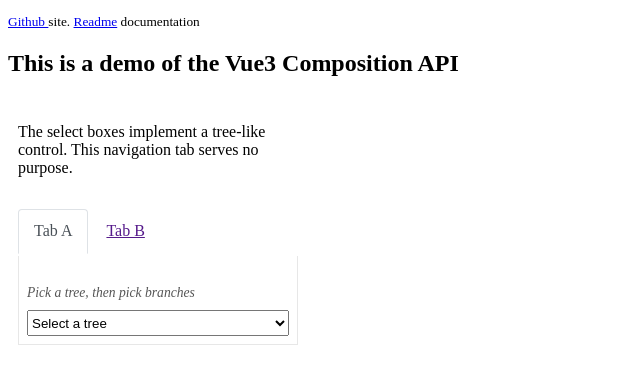
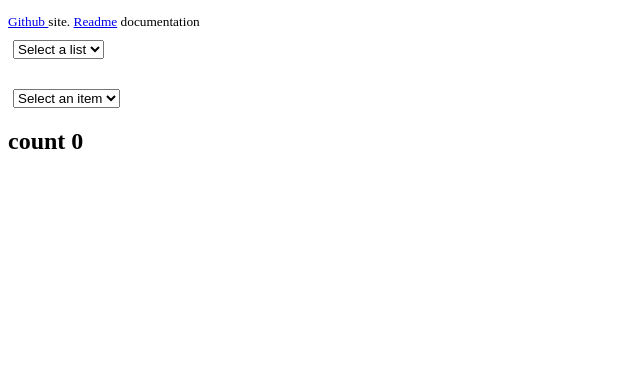
Before and after one commit to AaronDavidNewman/vue3base, a Vue app: page / in a window 1280 px wide. Shown: the top 384 px of the page, without its empty margins (0-640 px from the left). Built offline with nearby package versions, Linux system fonts and the light colour scheme.

Commit message:
experiment
smaller experiment with  dependent watches

```diff
--- a/Gruntfile.js
+++ b/Gruntfile.js
@@ -6,7 +6,7 @@ const { VueLoaderPlugin } =require('vue-loader');
 const { webpack, DefinePlugin } = require('webpack');
 const BASE_DIR = __dirname;
 const OUTPUT_DIR = BASE_DIR + '/build/';
-const buildFiles = ['main.js', 'sampleData.js', '/composables/treeView.js'];
+const buildFiles = ['main.js'];
 
 /**
  * @returns a webpack config object.  Useful if there are several build targets
--- a/src/components/App.vue
+++ b/src/components/App.vue
@@ -1,171 +1,61 @@
 <template>
+<div>
 <sub><a href="https://github.com/AaronDavidNewman/vue3base">Github </a> site.
 <a href="https://aarondavidnewman.github.io/vue3base/">Readme</a> documentation</sub>
-<h2>This is a demo of the Vue3 Composition API</h2>
-      <div class="tabContent">
-  <div class="itemPreferences">
-    <div class="itemPropertiesContainer">
-      <p>The select boxes implement a tree-like control.  This navigation tab serves no purpose.</p>
-      <ul class="nav-tabs">
-        <li class="nav-tab" :class="{ active: tabASelected }">
-          <a class="nav-link" href @click.prevent="showTabA">Tab A</a>
-        </li>
-        <li class="nav-item" :class="{ active: tabBSelected }">
-          <a class="nav-link" href @click.prevent="showTabB">Tab B</a>
-        </li>
-      </ul>
-      <div class="tab-content">
-        <div class="formSection tab-pane" :class="{ active: tabASelected }">
-          <p class="stdSubIntro">Pick a tree, then pick branches</p>
-          <treetop :treelist="treelist" :domId="domId" @tree-selected="treeSelected"></treetop>
-          <div v-for="level in compLevels" :key="level.id">
-            <treeview
-              :items="level.items"
-              :label="level.label"
-              :id="level.id"
-              :level="level.level"
-              @level-selected="levelSelected"
-              :domId="domId"
-            >
-            </treeview>
+</div>
+<div>
+          <select v-model='selectedList' >
+            <option value="" style="display: none">Select a list</option>
+            <option v-for="list in lists" :key="list" v-bind:value="list"> {{ list }}  </option>
+          </select>
+          <div><h2>{{ selectedList }} </h2></div>
+          <select v-model="selectedItem">
+            <option value="" style="display: none">Select an item</option>
+            <option v-for="item in selectedItems" :key="item" v-bind:value="item">  {{ item }}  </option>
+          </select>
+          <div><h2>{{ selectedItem }} count {{ selectedItemCount }} </h2></div>
           </div>
-        </div>
-        <div class="formSection tab-pane" :class="{ active: tabBSelected }">
-          <p class="stdSubIntro">Useless tabl here</p>
-        </div>
-        </div>
-      </div>
-    </div>
-  </div>
 </template>
 <script>
-import { ref, computed } from 'vue';
-import { default as manageTree } from '../composables/treeView';
-import { default as treetop } from "./treetop.vue";
-import { default as treeview } from "./treeview.vue";
+import { ref, watch } from 'vue';
+
 export default {
-  components: { treetop, treeview },
-  props: {
-    selectedTree: String,
-    selectedLevel: Number,
-    treelist: Array,
-    domId: String,
-    compLevels: Array,
-    tabASelected: Boolean,
-    tabBSelected: Boolean,
-    selectedTab: Number,
+  setup() {
+    const listData = {
+      "list1": ["value1-1", "value1-2", "value1-3"],
+      "list2": ["value2-1"]
+    }
+    const lists = ["list1", "list2"];
+    const selectedList = ref('');
+    const selectedItem = ref('');
+    const selectedItems = ref([]);
+    const selectedItemCount = ref(0);
+    watch (selectedList, (value, oldValue) => {
+      if (oldValue !== value) {
+        selectedItems.value = listData[value];
+        if (selectedItems.value.length === 1) {
+            selectedItem.value = selectedItems.value[0];
+          } else {
+            selectedItem.value = '';
+          }
+      }
+    });
+    watch (selectedItem, (value, oldValue) => {
+      if (value !== oldValue) {
+        selectedItemCount.value += 1;
+      }
+    });
+    return { selectedList, selectedItems, selectedItem, lists, selectedItemCount };
   },
-  setup(props) {
-    const selectedTree = ref('');
-    const selectedLevel = ref(-1);
-    const { compLevels, treelist } = manageTree(selectedTree, selectedLevel);
-    const domId = props.domId;
-    const selectedTab = ref(0);
-    const tabASelected = computed(() => selectedTab.value === 0);
-    const tabBSelected = computed(() => selectedTab.value === 1);
-    return { selectedTree, selectedLevel, treelist, domId, compLevels, tabASelected, tabBSelected, selectedTab };
-  },
-  methods: {
-    treeSelected(val) {
-      this.selectedTree = val.value;
-    },
-    showTabA() {
-      this.selectedTab = 0;
-    },
-    showTabB() {
-      this.selectedTab = 1;
-    },
-    levelSelected(val) {
-      this.selectedLevel = val.level;
-    },
-  },
+
 };
 </script>
 <style>
-.stdIntro {
-  font-size: 0.9rem;
-  margin-top: 0.5rem;
-  margin-bottom: 0.5rem;
+select {
+  margin-top: 10px;
+  margin-left: 5px;
 }
-
-.stdSubIntro {
-  font-size: 0.85rem;
-  padding: 0.5rem 0;
-  margin-bottom: 0;
-  font-style: italic;
-  color: #555;
-  line-height: 1.2;
-}
-.formSection {
-  padding: 0.5em;
-  border: 1px solid #e7e7e7;
-  border-top: none;
-}
-.itemPropertiesContainer {
-  flex-grow: 9;
-  flex-shrink: 1;
-  overflow: auto;
-  padding: 10px;
-  position: relative;
-  z-index: 1;
-}
-.itemPreferences {
-  border: solid 1px var(--items-bg-color);
-  display: flex;
-  flex-direction: column;
-  opacity: 1;
-  width: 300px;
-}
-.tabContent {
-  display: flex;
-  flex-direction: row;
-  flex-grow: 9;
-  flex-shrink: 0;
-}
-.nav-tabs > li {
-  float: left;
-  margin-bottom: -1px;
-  list-style: none;
-  position: relative;
-}
-.tab-content .tab-pane {
-  display: none;
-  visibility: hidden
-}
-.tab-content .tab-pane.active {
-  display: block;
-  visibility: visible
-}
-.nav-tabs > li > a {
-  margin-right: 2px;
-  line-height: 1.42857143;
-  border: 1px solid transparent;
-  border-radius: 4px 4px 0 0
-}
-.nav-tabs > li > a:hover {
-  border-color: #eee #eee #ddd
-}
-ul {
-  padding: 0;
-  display: inline-block;
-  margin-block-end:0;
-}
-.nav-tabs .nav-link {
-    margin-bottom: -1px;
-    background: 0 0;
-    border: 1px solid transparent;
-    border-top-left-radius: 0.25rem;
-    border-top-right-radius: 0.25rem;
-}
-.nav-tabs .active .nav-link {
-    color: #495057;
-    background-color: #fff;
-    border-color: #dee2e6 #dee2e6 #fff;
-    text-decoration: none;
-}
-.nav-tabs > li > a {
-    position: relative;
-    display: block;
-    padding: 10px 15px;
+option {
+   width: 300px;
 }
 </style>
--- a/src/main.js
+++ b/src/main.js
@@ -1,4 +1,4 @@
 import { createApp } from 'vue'
 import { default as App } from './components/App.vue';
 
-const  app = createApp(App, { domId: 'flibber' }).mount('#app');
+const  app = createApp(App).mount('#app');
```
Also changed, not shown: 2 other files (tests, documents, lock files or other folders).
